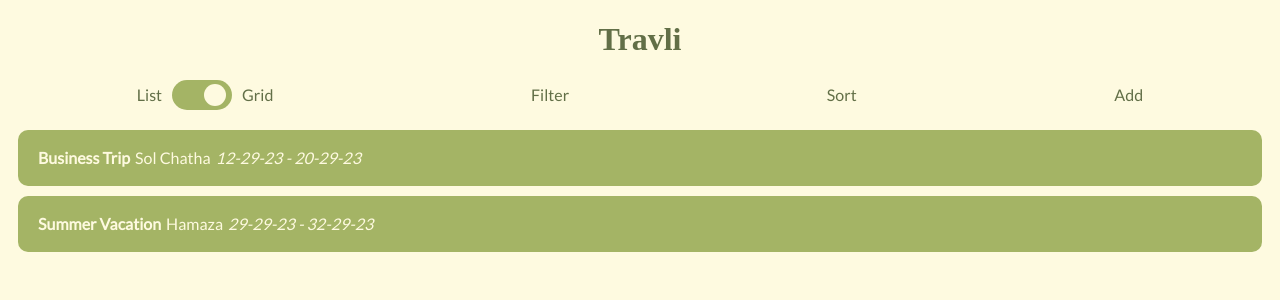
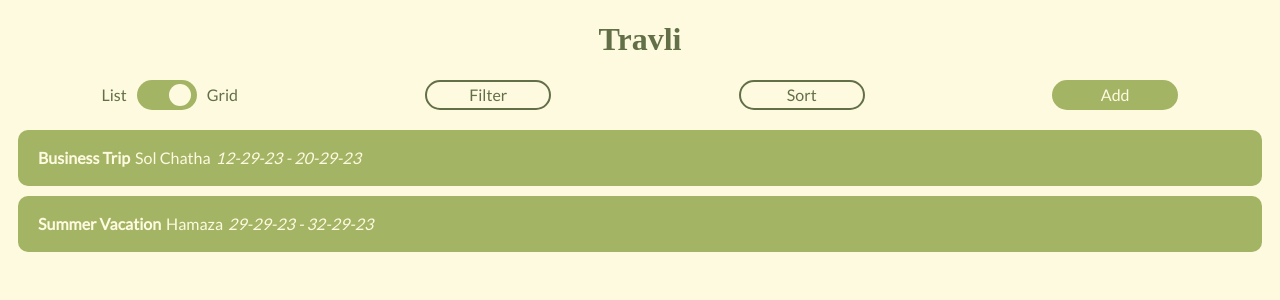
Before and after one commit to rar1224/Travli, a React (Vite) app in the folder travli/: page / in a window 1280 px wide. Shown: the top 300 px of the page. Built offline with nearby package versions, Linux system fonts and the light colour scheme; no server answers; a web font is replaced by a local one.

Commit message:
Organize buttons

```diff
--- a/travli/src/Nav.css
+++ b/travli/src/Nav.css
@@ -7,6 +7,8 @@
 .navigation div {
     margin: auto;
 }
+
+/* list/grid toggle */
 
 .view-toggle {
     display: flex;
@@ -25,7 +27,7 @@
     margin-right: 10px;
     border-radius: 15px;
     display: flex;
-    border: 0px;
+    border-style: none;
 }
 
 .toggle-ball {
@@ -34,3 +36,17 @@
     height: 22px;
     border-radius: 50%;
 }
+
+/* filter/sort buttons */
+
+.navigation .organize-button {
+    margin: auto;
+    color: #FEFAE0;
+    font-size: medium;
+    font-family: 'Lato', sans-serif;
+    border-style: none;
+    width: 10%;
+    height: 30px;
+    border-radius: 15px;
+    background-color: #A4B465;
+}
--- a/travli/src/Nav.jsx
+++ b/travli/src/Nav.jsx
@@ -4,10 +4,15 @@ import {useState} from 'react';
 
 function Nav() {
 const [tripView, setTripView] = useState(-1);
+const [organizeView, setOrganizeView] = useState(0);
 
 function handleChangeView() {
     setTripView(-tripView);
-    console.log(tripView);
+}
+
+function handleOrganizeView(i) {
+    if (organizeView == i) setOrganizeView(0);
+    else setOrganizeView(i);
 }
 
     return (
@@ -19,11 +24,29 @@ function handleChangeView() {
                 </button>
                 <span>Grid</span>
             </div>
-            <div>Filter</div>
-            <div>Sort</div>
-            <div>Add</div>
+            <motion.button className='organize-button' onClick={() => handleOrganizeView(1)} style={organizeView == 1 ? enabled : disabled}>
+                Filter
+            </motion.button>
+            <motion.button className='organize-button' onClick={() => handleOrganizeView(2)} style={organizeView == 2 ? enabled : disabled}>
+                Sort
+            </motion.button>
+            <motion.button className='organize-button'>
+                Add
+            </motion.button>
         </div>
     );
 }
 
 export default Nav;
+
+const disabled = {
+    backgroundColor: "#FEFAE0",
+    color: "#626F47",
+    borderStyle: "solid",
+    borderColor: "#626F47"
+}
+
+const enabled = {
+    backgroundColor: "#A4B465",
+    color: "#FEFAE0"
+}
```
